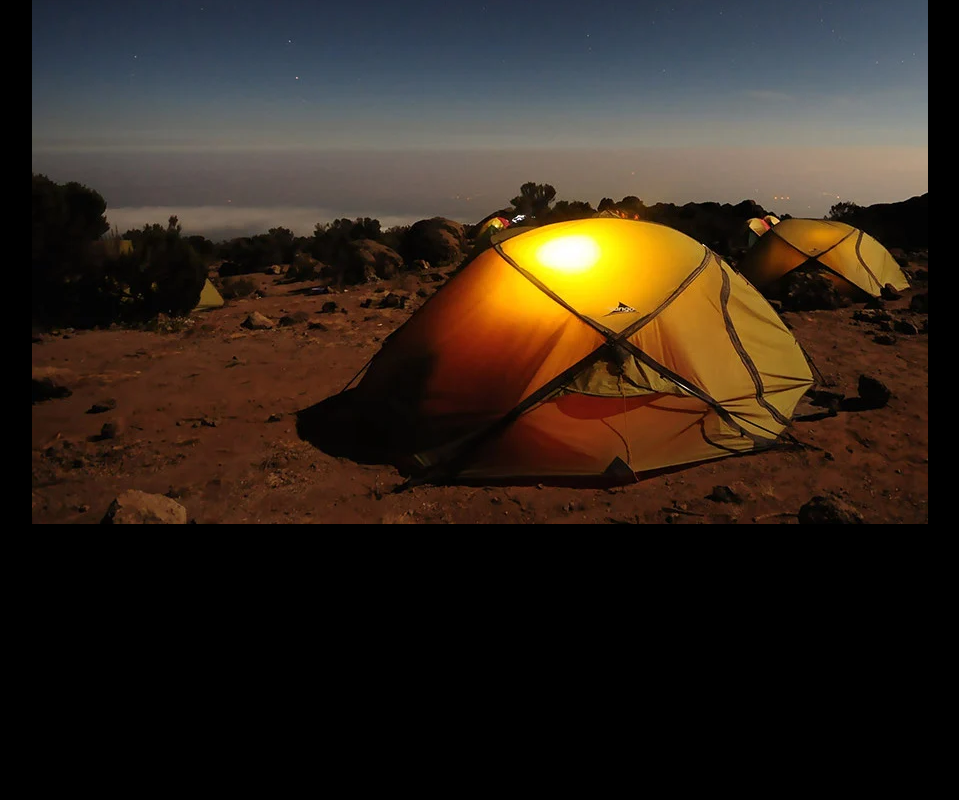
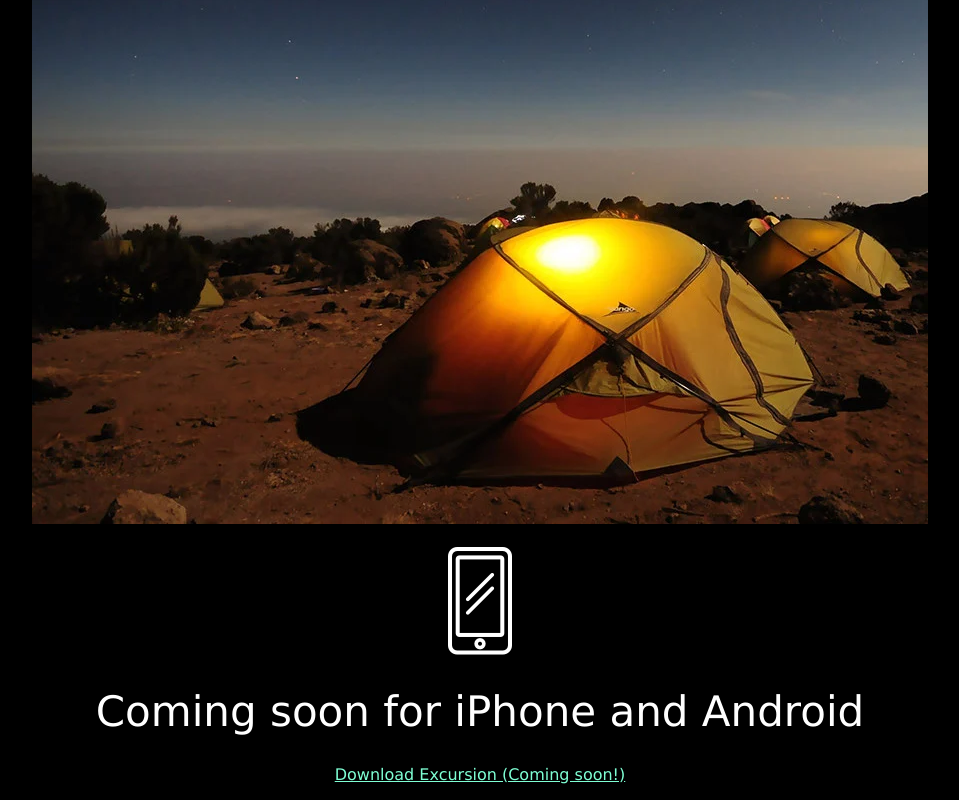
Before and after one commit to schmooley/excursion, a plain HTML site: page index.html in a window 1280 px wide. Shown: the part 467-1267 px from the top of the page, without its empty margins (160-1119 px from the left). Before the commit the page ends 1003 px from the top, so only its background shows below. Drawn offline with Linux system fonts and the light colour scheme.

Commit message:
final edits

```diff
--- a/index.html
+++ b/index.html
@@ -16,12 +16,17 @@
       <div class="download">
           <p>Download Excursion (Coming soon!)</p>
       </div>
-      <video autoplay src="videos/excursion.mp4">Video not supported</video>
+      <video src="videos/excursion.mp4" autoplay controls>Video not supported</video>
 
       <div class ="guide">
           <h1>Your personal travel guide</h1>
           <p>Excursion remembers places you like, and recommends new points of interest around you</p>
-          <img src="images/camp.webp">
+          <img src="images/camp.webp"><br><br>
+          <img src="images/phone.webp"><br>
+      </div>
+      <div class="coming-soon">
+          <h1>Coming soon for iPhone and Android</h1>
+          <p>Download Excursion (Coming soon!)</p>
       </div>
 
   </body>
--- a/resources/css/style.css
+++ b/resources/css/style.css
@@ -14,17 +14,18 @@ html {
     font-size: 50px;
 }
 
-.download {
+.download, .coming-soon p {
     color: aquamarine;
     font-size: 16px;
     text-decoration: underline;
 }
 
-.guide h1 {
+.guide h1, .coming-soon h1 {
     font-weight: 300;
     font-size: 42px;
 }
 
 .guide p {
     font-size: 21px;
+    color: gray;
 }
```
